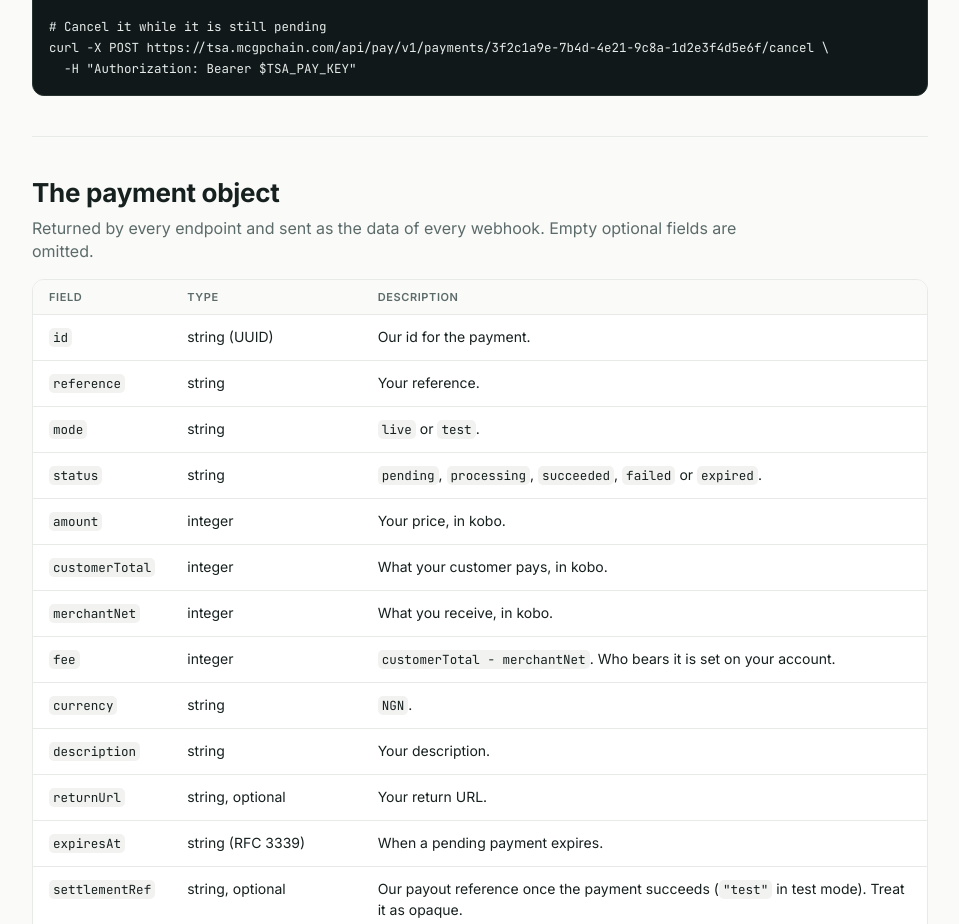
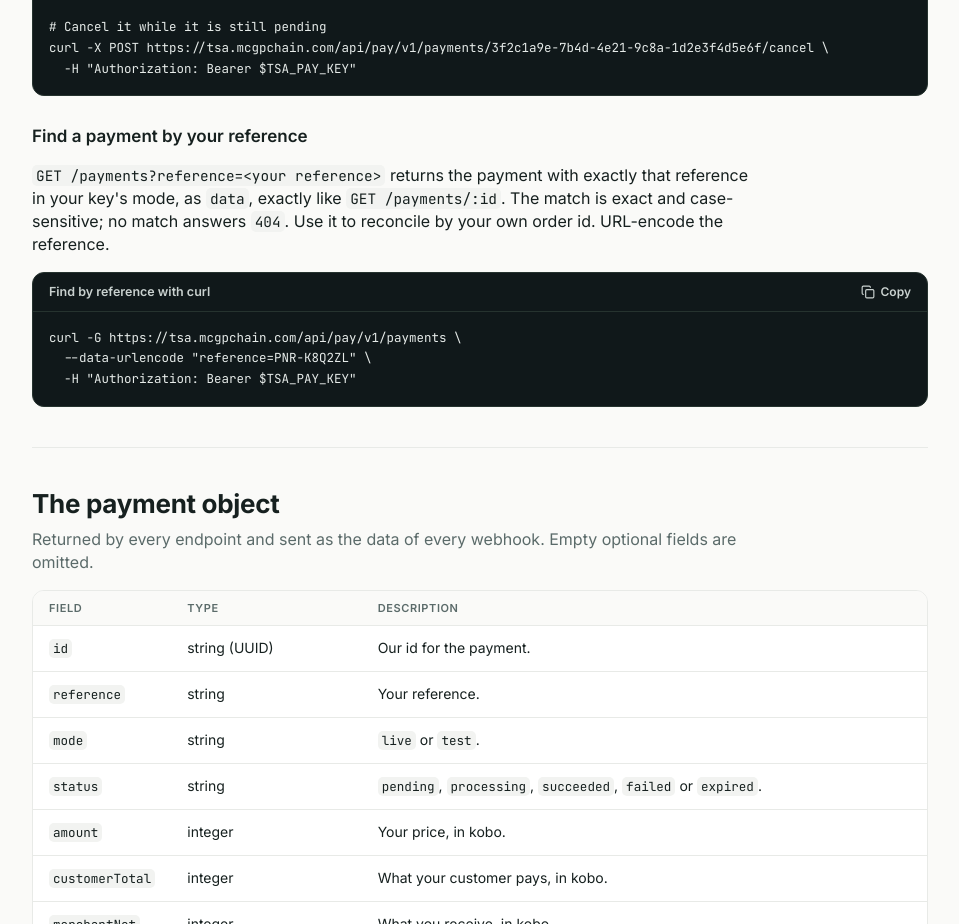
Before and after one commit to Tsaconnect/tsaconnect, a React (Vite) app in the folder tsa-web/: page /docs in a window 1280 px wide. Shown: the part 3060-3984 px from the top of the page, without its empty margins (284-1243 px from the left). Built offline with nearby package versions, Linux system fonts and the light colour scheme; no server answers.

Commit message:
docs(web): find a payment by your reference

```diff
--- a/tsa-web/src/features/docs/Docs.tsx
+++ b/tsa-web/src/features/docs/Docs.tsx
@@ -7,7 +7,7 @@ import { Note } from '@/components/ui/note';
 import { Table, TBody, TD, TH, THead, TR } from '@/components/ui/table';
 import { CodeBlock } from './CodeBlock';
 import {
-  BASE_URL, createCurl, createNode, createResponse, errorBody, expressNode, retrieveCurl, verifyNode, webhookBody,
+  BASE_URL, createCurl, createNode, createResponse, errorBody, expressNode, findByReferenceCurl, retrieveCurl, verifyNode, webhookBody,
 } from './samples';
 
 // The public TSA Pay developer docs. Every field, header, event, limit and error
@@ -163,6 +163,14 @@ export function Docs() {
               <C>payment.expired</C> webhook; any other status answers <C>409</C>.
             </P>
             <CodeBlock title="Read and cancel with curl" code={retrieveCurl} />
+
+            <H3>Find a payment by your reference</H3>
+            <P>
+              <C>GET /payments?reference=&lt;your reference&gt;</C> returns the payment with exactly that reference in your key's mode,
+              as <C>data</C>, exactly like <C>GET /payments/:id</C>. The match is exact and case-sensitive; no match answers <C>404</C>. Use it to reconcile by your
+              own order id. URL-encode the reference.
+            </P>
+            <CodeBlock title="Find by reference with curl" code={findByReferenceCurl} />
           </Section>
 
           <Section id="the-payment-object" lead="Returned by every endpoint and sent as the data of every webhook. Empty optional fields are omitted.">
--- a/tsa-web/src/features/docs/samples.ts
+++ b/tsa-web/src/features/docs/samples.ts
@@ -139,3 +139,8 @@ export const errorBody = `{
   "message": "invalid API key",
   "code": "invalid_key"
 }`;
+
+// GET /payments?reference= — the lookup by the merchant's own reference (FindPaymentByReference).
+export const findByReferenceCurl = `curl -G ${BASE_URL}/payments \\
+  --data-urlencode "reference=PNR-K8Q2ZL" \\
+  -H "Authorization: Bearer $TSA_PAY_KEY"`;
```
Also changed, not shown: 1 other file (tests, documents, lock files or other folders).
